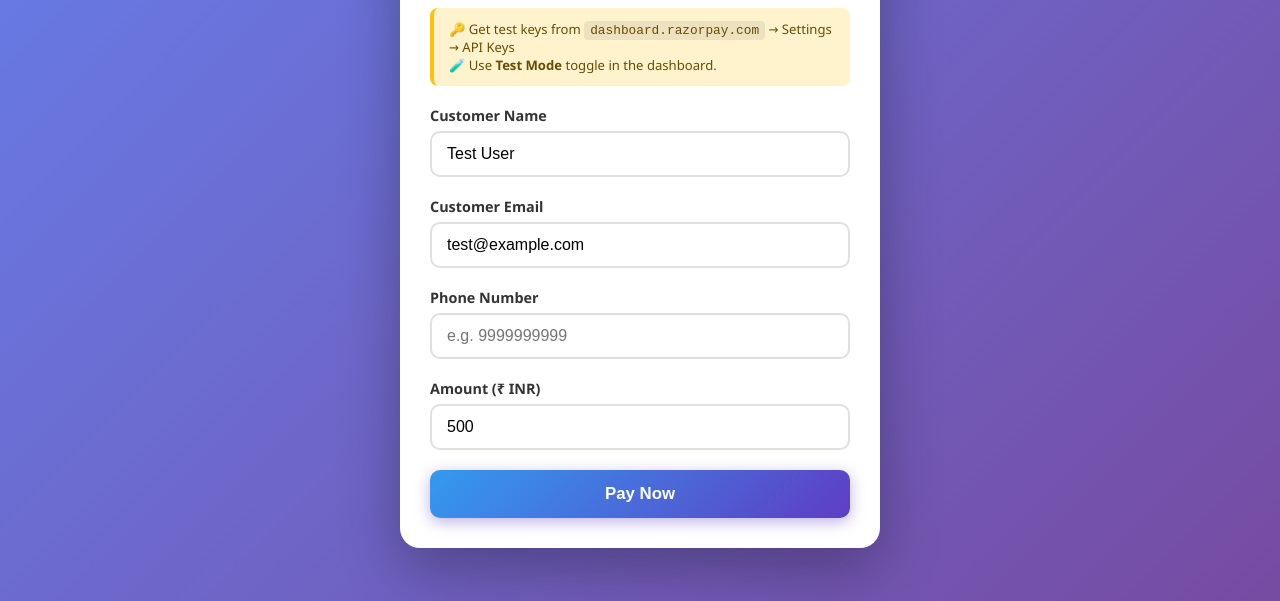
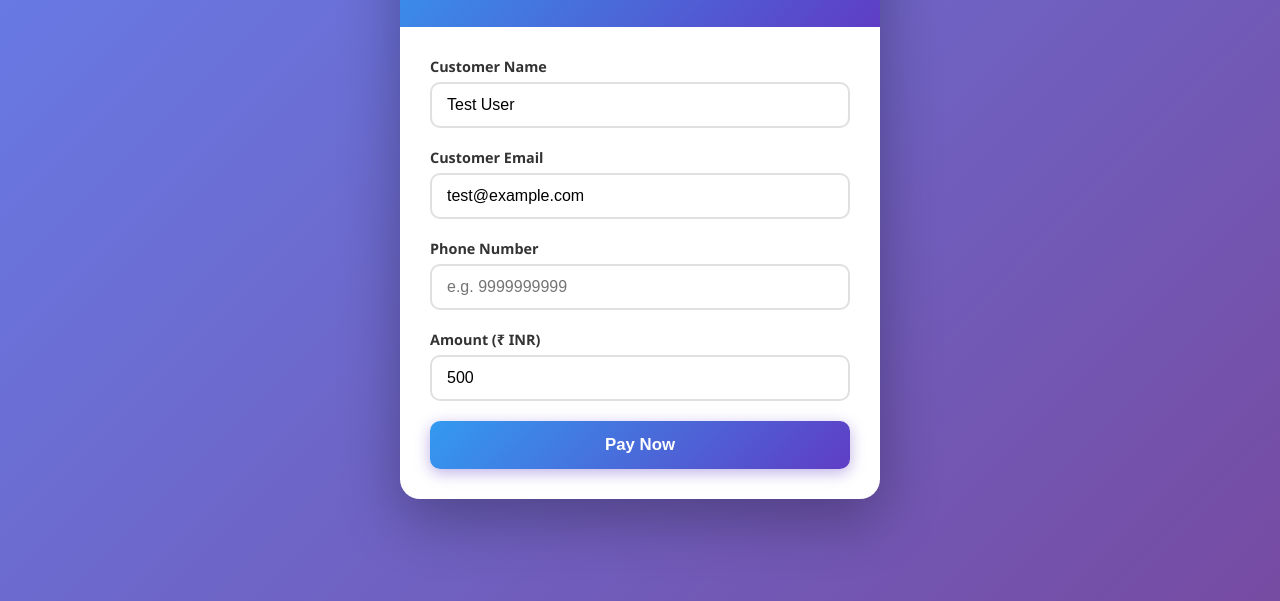
Before and after one commit to deadman613/razor_paydemo, a website: page index.html in a window 1280 px wide. Shown: the part 199-800 px from the top of the page. Drawn offline with Linux system fonts and the light colour scheme.

Commit message:
front end change

```diff
--- a/index.html
+++ b/index.html
@@ -140,10 +140,7 @@
     </div>
 
     <div class="form-body">
-      <div class="test-keys-info">
-        🔑 Get test keys from <code>dashboard.razorpay.com</code> → Settings → API Keys<br/>
-        🧪 Use <strong>Test Mode</strong> toggle in the dashboard.
-      </div>
+
 
       <div class="form-group">
         <label>Customer Name</label>
```
